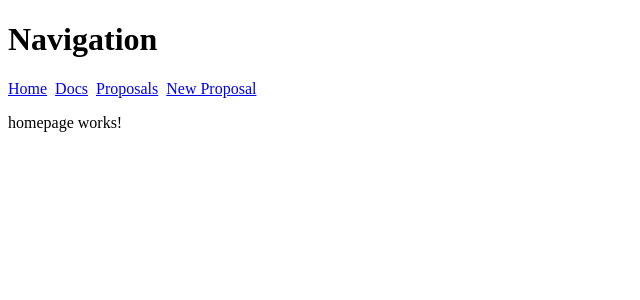
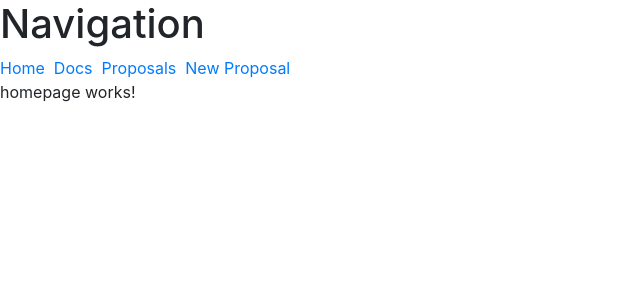
Before and after one commit to SujalPaudel/ViewBox-KU, an Angular app: page /home in a window 1280 px wide. Shown: the top 300 px of the page, without its empty margins (0-640 px from the left). Built offline with nearby package versions, Linux system fonts and the light colour scheme.

Commit message:
Installed bootstrap4 with ng bootstrap

```diff
--- a/package.json
+++ b/package.json
@@ -20,6 +20,7 @@
     "@angular/platform-browser": "^6.0.3",
     "@angular/platform-browser-dynamic": "^6.0.3",
     "@angular/router": "^6.0.3",
+    "@ng-bootstrap/ng-bootstrap": "^2.1.0",
     "core-js": "^2.5.4",
     "rxjs": "^6.0.0",
     "zone.js": "^0.8.26"
--- a/src/app/app.module.ts
+++ b/src/app/app.module.ts
@@ -1,6 +1,7 @@
 import { BrowserModule } from '@angular/platform-browser';
 import { NgModule } from '@angular/core';
 import { FormsModule } from '@angular/forms';
+import { NgbModule } from '@ng-bootstrap/ng-bootstrap';
 
 import { AppComponent } from './app.component';
 import { HomepageComponent } from './homepage/homepage.component';
@@ -27,7 +28,8 @@
   imports: [
     BrowserModule,
     AppRoutingModule,
-    FormsModule
+    FormsModule,
+    NgbModule.forRoot()
   ],
   providers: [],
   bootstrap: [AppComponent]
--- a/src/index.html
+++ b/src/index.html
@@ -7,6 +7,7 @@
   <base href="/">
 
   <meta name="viewport" content="width=device-width, initial-scale=1">
+  <link rel="stylesheet" href="https://maxcdn.bootstrapcdn.com/bootstrap/4.0.0/css/bootstrap.min.css" integrity="sha384-Gn5384xqQ1aoWXA+058RXPxPg6fy4IWvTNh0E263XmFcJlSAwiGgFAW/dAiS6JXm" crossorigin="anonymous">
   <link rel="icon" type="image/x-icon" href="favicon.ico">
 </head>
 <body>
```
